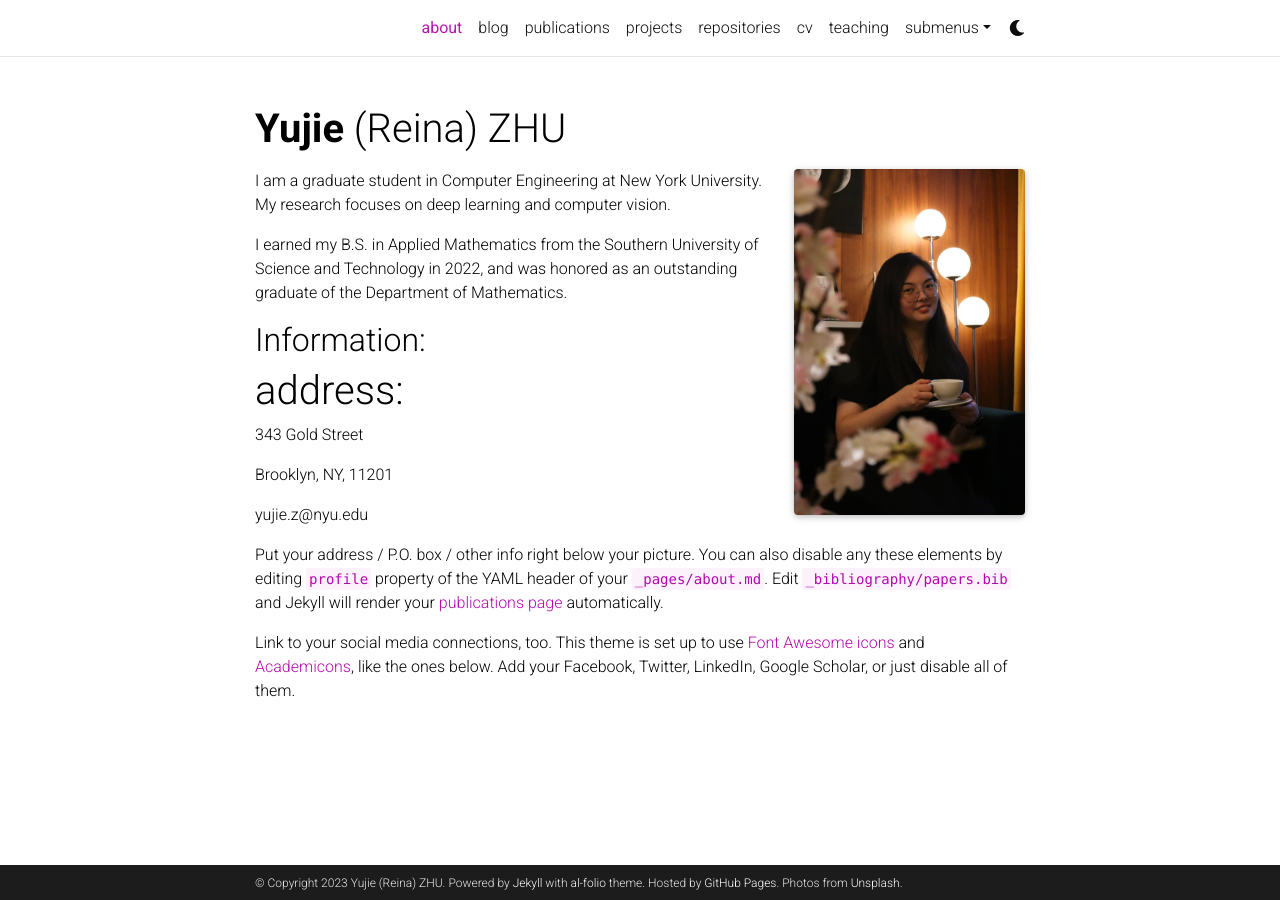
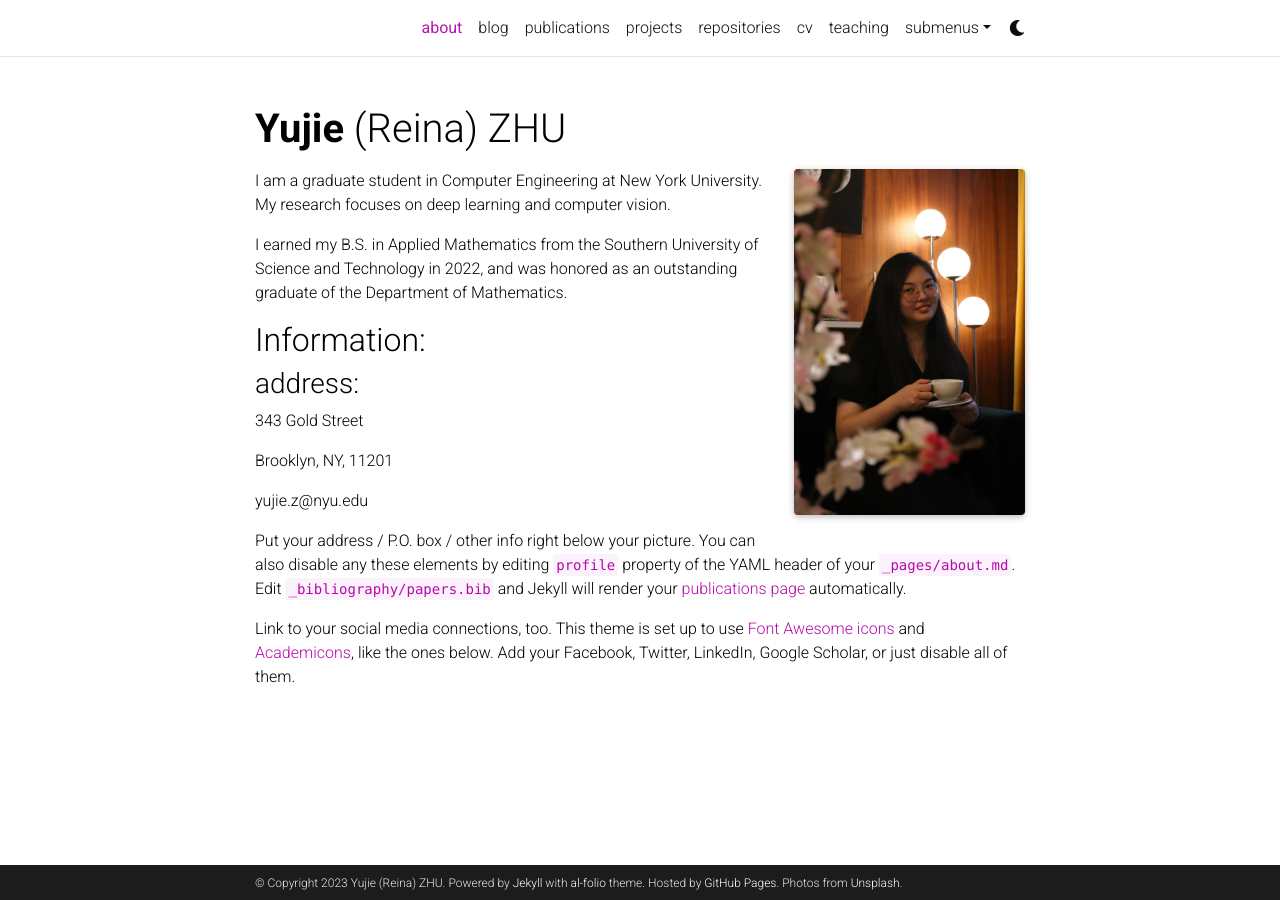
Before and after one commit to ReinaZhu/yujiezhu.github.io, a Jekyll site: the page built from _pages/about.md, in a window 1280 px wide. Built offline with Jekyll 4.4.1, drawn with Linux system fonts in a browser that asks for light colours; full-size pictures stand in for the smaller copies a plugin makes; comment, search, counter and statistics services are not loaded; a style sheet for code colours, icons or effects is not loaded.

```diff
--- a/_pages/about.md
+++ b/_pages/about.md
@@ -22,7 +22,7 @@ I earned my B.S. in Applied Mathematics from the Southern University of Science
 ## Information:
 
 
-# address:
+### address:
 
   343 Gold Street
 
```
